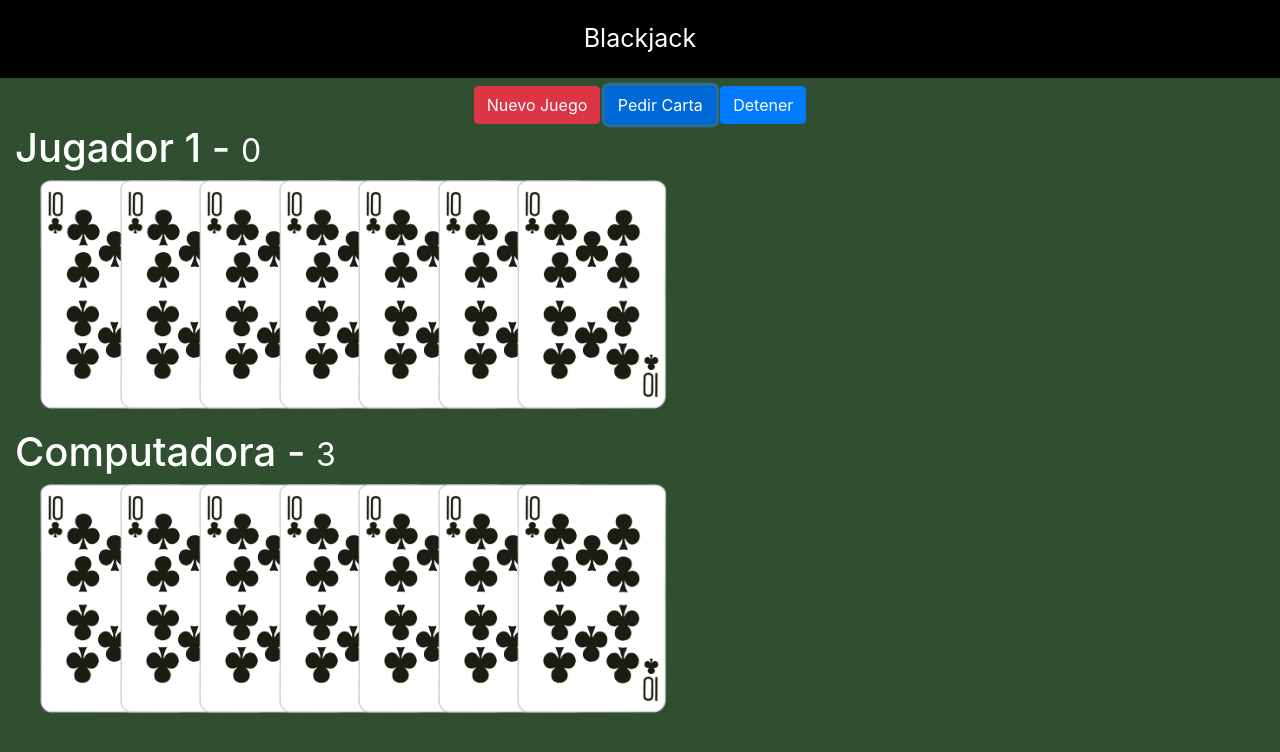
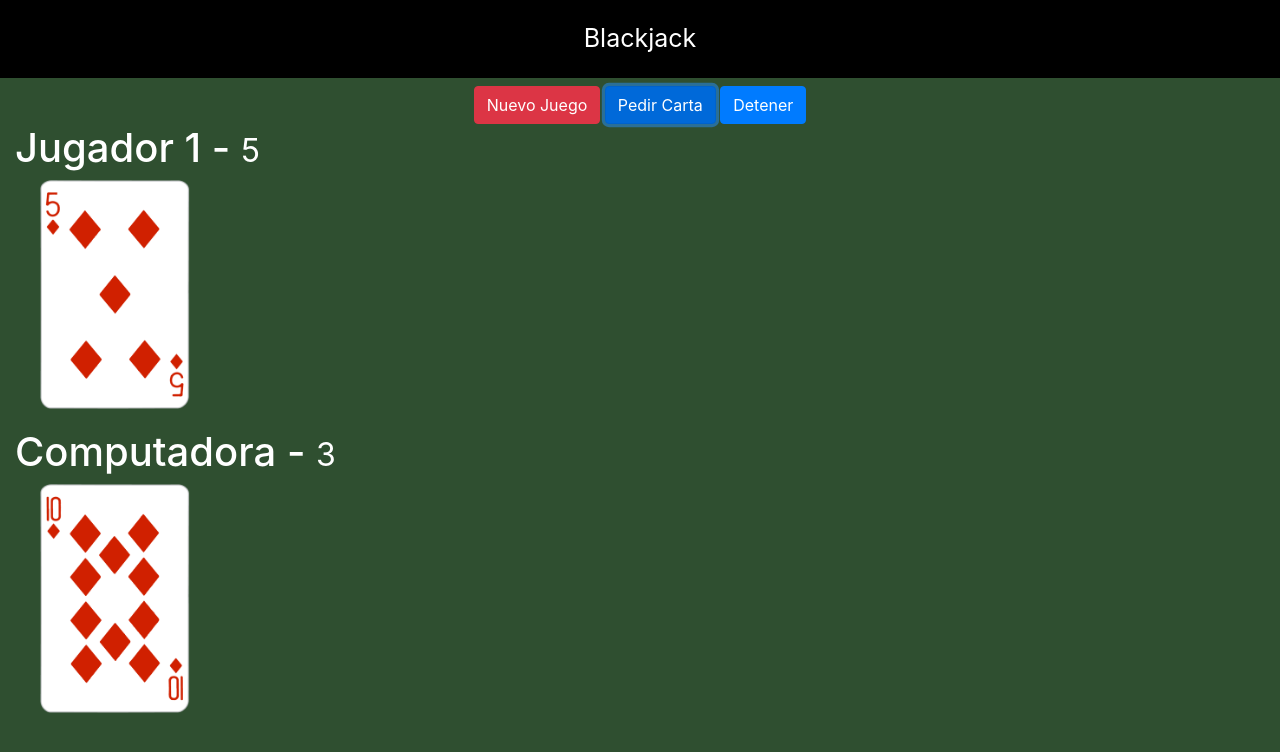
Before and after one commit to josehermosillaa/blackjack, a plain HTML site: page index.html in a window 1280 px wide. Both pictures are taken after a click on the button "Pedir Carta". Drawn offline with nearby package versions, Linux system fonts and the light colour scheme.

Commit message:
add turn of player

```diff
--- a/assets/js/juego.js
+++ b/assets/js/juego.js
@@ -6,7 +6,18 @@
 let deck = [];
 const tipos = ['C', 'D', 'H', 'S'];
 const especiales = ['A', 'J', 'Q', 'K']
+
+let puntosJugador = 0,
+    puntosComputadora = 0;
+//referencias del html
+const btnPedir = document.querySelector('#btnPedir');
+const btnNuevo = document.querySelector('#btnNuevo');
+const btnDetener = document.querySelector('#btnDetener');
+
+const divCartasJugador = document.querySelector('#jugador-cartas');
+const puntosHTML = document.querySelectorAll('small');
 //esta funcion crea una nueva baraja
+
 const crearDeck = () => {
     for (let i = 2; i <= 10; i++) {
         for (let tipo of tipos) {
@@ -18,9 +29,7 @@ const crearDeck = () => {
             deck.push(esp + tipo);
         }
     }
-    // console.log(deck);
     deck = _.shuffle(deck);
-    console.log(deck);
     return deck;
 }
 crearDeck();
@@ -34,8 +43,6 @@ const pedirCarta = () => {
         throw 'No hay cartas en el deck';
     }
     const carta = deck.pop()
-    console.log(deck)
-    console.log(carta);
     return carta;
 }
 
@@ -48,4 +55,25 @@ const valorCarta = (carta) => {
 }
 
 const valor = valorCarta(pedirCarta());
-console.log({ valor });
+//eventos
+//la funcion es un callback
+btnPedir.addEventListener('click', () => {
+    const carta = pedirCarta();
+    puntosJugador = puntosJugador + valorCarta(carta);
+    puntosHTML[0].innerText = puntosJugador;
+
+    const imgCarta = document.createElement('img');
+    imgCarta.src = `assets/cartas/${carta}.png`;
+    imgCarta.classList.add('carta');
+    divCartasJugador.append(imgCarta);
+
+    if (puntosJugador > 21) {
+        console.warn('Has perdido');
+        btnPedir.disabled = true;
+    } else if (puntosJugador === 21) {
+        console.warn('21, genial!!');
+        btnPedir.disabled = true;
+
+    }
+
+})
--- a/index.html
+++ b/index.html
@@ -16,23 +16,17 @@
   <body>
     <header class="titulo">Blackjack</header>
     <div class="row mt-2">
-      <div class="col text-center">
-        <button class="btn btn-danger">Nuevo Juego</button>
-        <button class="btn btn-primary">Pedir Carta</button>
-        <button class="btn btn-primary">Detener</button>
+      <div id="divBotones" class="col text-center">
+        <button id="btnNuevo" class="btn btn-danger">Nuevo Juego</button>
+        <button id="btnPedir" class="btn btn-primary">Pedir Carta</button>
+        <button id="btnDetener" class="btn btn-primary">Detener</button>
       </div>
     </div>
     <div class="row container">
       <div class="col">
         <h1>Jugador 1 - <small>0</small></h1>
         <div id="jugador-cartas">
-          <img class="carta" src="assets/cartas/10C.png" />
-          <img class="carta" src="assets/cartas/10C.png" />
-          <img class="carta" src="assets/cartas/10C.png" />
-          <img class="carta" src="assets/cartas/10C.png" />
-          <img class="carta" src="assets/cartas/10C.png" />
-          <img class="carta" src="assets/cartas/10C.png" />
-          <img class="carta" src="assets/cartas/10C.png" />
+          <!-- <img class="carta" src="assets/cartas/10C.png" /> -->
         </div>
       </div>
     </div>
@@ -40,13 +34,7 @@
       <div class="col">
         <h1>Computadora - <small>3</small></h1>
         <div id="computadora-cartas">
-          <img class="carta" src="assets/cartas/10C.png" />
-          <img class="carta" src="assets/cartas/10C.png" />
-          <img class="carta" src="assets/cartas/10C.png" />
-          <img class="carta" src="assets/cartas/10C.png" />
-          <img class="carta" src="assets/cartas/10C.png" />
-          <img class="carta" src="assets/cartas/10C.png" />
-          <img class="carta" src="assets/cartas/10C.png" />
+          <img class="carta" src="assets/cartas/10D.png" />
         </div>
       </div>
     </div>
```
